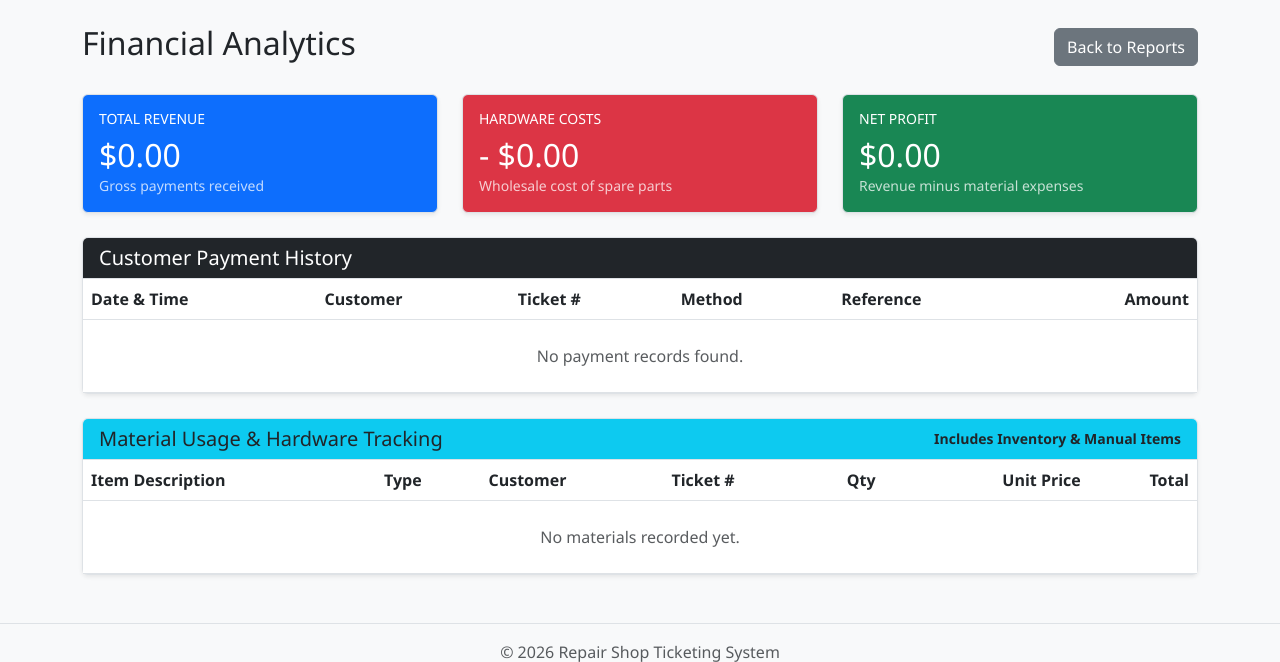
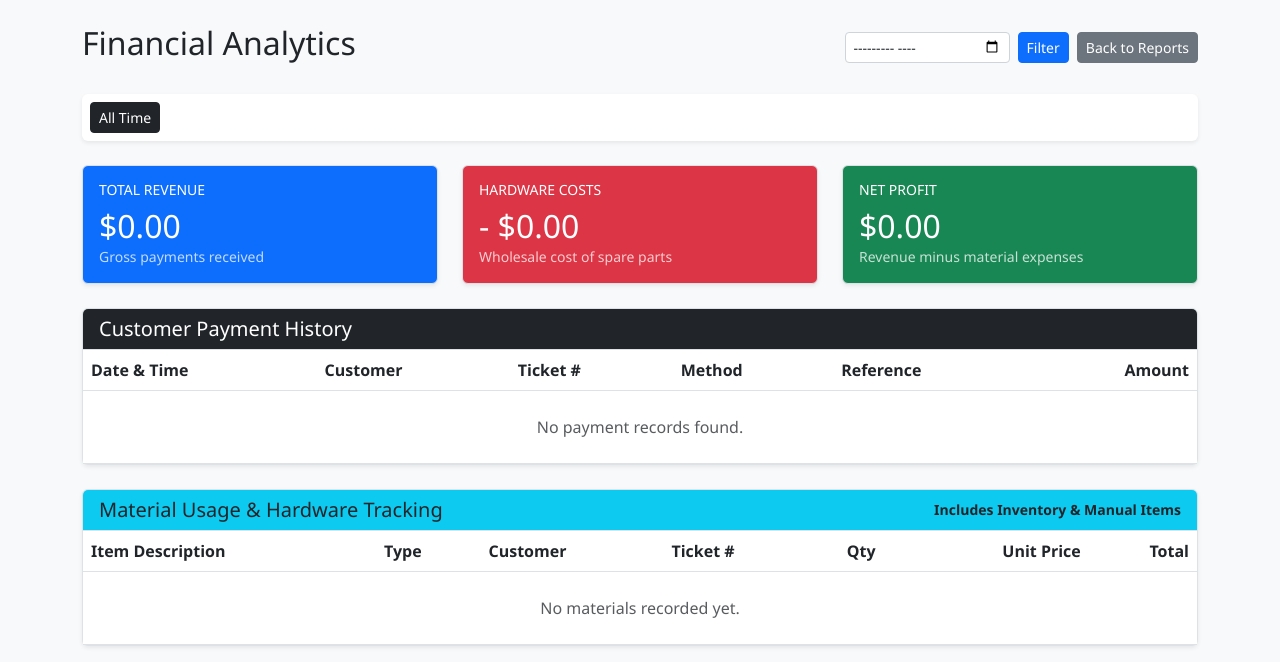
Before and after one commit to ndarjo/repair_shop_ticketing, a Flask app: page /report/finance in a window 1280 px wide. Shown: the part 62-724 px from the top of the page. Run offline with Flask 3, Linux system fonts and the light colour scheme; a user stored in the database is signed in; data that the repository does not hold is empty.

Commit message:
fix consistency

```diff
--- a/models.py
+++ b/models.py
@@ -2,7 +2,6 @@ from flask_sqlalchemy import SQLAlchemy
 from flask_login import UserMixin
 from datetime import datetime, timezone
 from werkzeug.security import generate_password_hash, check_password_hash
-import json
 
 db = SQLAlchemy()
 
@@ -192,7 +191,6 @@ class Ticket(db.Model):
     @staticmethod
     def generate_unique_number():
         """Generates a unique ticket number with collision check"""
-        import uuid
         while True:
             ticket_number = f"TKT-{datetime.now(timezone.utc).strftime('%Y%m%d')}-{uuid.uuid4().hex[:6].upper()}"
             if not Ticket.query.filter_by(ticket_number=ticket_number).first():
@@ -346,5 +344,6 @@ class InvoiceItem(db.Model):
     spare_part_id = db.Column(db.Integer, db.ForeignKey('spare_parts.id'), nullable=True)
     description = db.Column(db.String(255), nullable=False)
     quantity = db.Column(db.Integer, default=1)
+    cost_price = db.Column(db.Numeric(10, 2), nullable=False, default=0.0)
     unit_price = db.Column(db.Numeric(10, 2), nullable=False, default=0.0)
     total_price = db.Column(db.Numeric(10, 2), nullable=False, default=0.0)
--- a/routes.py
+++ b/routes.py
@@ -312,60 +312,136 @@ def devices_list():
 @require_permission('view_reports')
 def reports():
     """Route for the Reports link in base.html"""
+    selected_month = request.args.get('month') # Format: YYYY-MM
+
     # Calculate Total Revenue (Gross)
-    gross_revenue = db.session.query(func.sum(Payment.amount)).scalar() or 0.0
+    rev_q = db.session.query(func.sum(Payment.amount))
+    if selected_month:
+        rev_q = rev_q.filter(func.strftime('%Y-%m', Payment.paid_at) == selected_month)
+    gross_revenue = rev_q.scalar() or 0.0
 
     # Calculate Total Hardware Cost
-    hardware_cost = db.session.query(
-        func.sum(SparePart.cost * InvoiceItem.quantity)
-    ).join(InvoiceItem, SparePart.id == InvoiceItem.spare_part_id).scalar() or 0.0
+    cost_q = db.session.query(
+        func.sum(InvoiceItem.cost_price * InvoiceItem.quantity)
+    )
+    if selected_month:
+        cost_q = cost_q.join(Invoice, InvoiceItem.invoice_id == Invoice.id).filter(
+            func.strftime('%Y-%m', Invoice.created_at) == selected_month
+        )
+    hardware_cost = cost_q.scalar() or 0.0
 
     monthly_stats = {
         'total_tickets': Ticket.query.count(),
         'completed_tickets': Ticket.query.filter_by(current_phase='Already Taken').count(),
-        'total_revenue': float(gross_revenue) - float(hardware_cost) # Shows Net Profit
+        'gross_revenue': float(gross_revenue),
+        'hardware_cost': float(hardware_cost),
+        'total_revenue': float(gross_revenue) - float(hardware_cost), # Shows Net Profit for dashboard cards
+        'selected_month': selected_month
     }
+
+    # Get available months from payments and invoices for filtering
+    months_p = db.session.query(func.strftime('%Y-%m', Payment.paid_at)).distinct().all()
+    months_i = db.session.query(func.strftime('%Y-%m', Invoice.created_at)).distinct().all()
+    available_months = sorted(list(set([m[0] for m in (months_p + months_i) if m[0]])), reverse=True)
+
     # Fetch recent tickets for the report table
-    recent_tickets = Ticket.query.order_by(desc(Ticket.created_at)).limit(5).all()
-    return render_template('reports.html', monthly_stats=monthly_stats, recent_tickets=recent_tickets)
+    recent_tickets_q = Ticket.query
+    if selected_month:
+        recent_tickets_q = recent_tickets_q.filter(func.strftime('%Y-%m', Ticket.created_at) == selected_month)
+    recent_tickets = recent_tickets_q.order_by(desc(Ticket.created_at)).limit(5).all()
+
+    return render_template('reports.html',
+                           monthly_stats=monthly_stats,
+                           recent_tickets=recent_tickets,
+                           available_months=available_months)
 
 @report_bp.route('/finance')
 @login_required
 @require_permission('view_reports')
 def finance_report():
     """Detailed financial report showing Net Profit and Payment History"""
+    selected_month = request.args.get('month') # Expecting YYYY-MM
+
     # Total money paid by customers
-    total_revenue = db.session.query(func.sum(Payment.amount)).scalar() or 0.0
+    rev_q = db.session.query(func.sum(Payment.amount))
+    if selected_month:
+        rev_q = rev_q.filter(func.strftime('%Y-%m', Payment.paid_at) == selected_month)
+    total_revenue = rev_q.scalar() or 0.0
 
     # Total wholesale cost of all hardware replacements used
-    total_hardware_cost = db.session.query(
-        func.sum(SparePart.cost * InvoiceItem.quantity)
-    ).join(InvoiceItem, SparePart.id == InvoiceItem.spare_part_id).scalar() or 0.0
+    cost_q = db.session.query(
+        func.sum(InvoiceItem.cost_price * InvoiceItem.quantity)
+    )
+    if selected_month:
+        cost_q = cost_q.join(Invoice, InvoiceItem.invoice_id == Invoice.id).filter(
+            func.strftime('%Y-%m', Invoice.created_at) == selected_month
+        )
+    total_hardware_cost = cost_q.scalar() or 0.0
 
     net_profit = float(total_revenue) - float(total_hardware_cost)
 
     # Detailed payment history by customer
-    payment_history = db.session.query(Payment, Ticket, Customer).join(
+    ph_q = db.session.query(Payment, Ticket, Customer).join(
         Ticket, Payment.ticket_id == Ticket.id
     ).join(
         Customer, Ticket.customer_id == Customer.id
-    ).order_by(desc(Payment.paid_at)).all()
+    )
+    if selected_month:
+        ph_q = ph_q.filter(func.strftime('%Y-%m', Payment.paid_at) == selected_month)
+    payment_history = ph_q.order_by(desc(Payment.paid_at)).all()
 
     # Detailed material usage (Standard Parts + Manual Items)
-    material_usage = db.session.query(InvoiceItem, Ticket, Customer).join(
+    mu_q = db.session.query(InvoiceItem, Ticket, Customer).join(
         Invoice, InvoiceItem.invoice_id == Invoice.id
     ).join(
         Ticket, Invoice.ticket_id == Ticket.id
     ).join(
         Customer, Ticket.customer_id == Customer.id
-    ).order_by(desc(InvoiceItem.id)).all()
+    )
+    if selected_month:
+        mu_q = mu_q.filter(func.strftime('%Y-%m', Invoice.created_at) == selected_month)
+    material_usage = mu_q.order_by(desc(InvoiceItem.id)).all()
+
+    # Monthly breakdown for financial analysis
+    monthly_data = {}
+
+    # Aggregate Revenue by Month
+    rev_results = db.session.query(
+        func.strftime('%Y-%m', Payment.paid_at).label('month'),
+        func.sum(Payment.amount)
+    ).group_by('month').all()
+
+    for month, total in rev_results:
+        if month:
+            monthly_data[month] = {'revenue': float(total), 'costs': 0.0, 'profit': float(total)}
+
+    # Aggregate Hardware Costs by Month (based on Invoice date)
+    cost_results = db.session.query(
+        func.strftime('%Y-%m', Invoice.created_at).label('month'),
+        func.sum(InvoiceItem.cost_price * InvoiceItem.quantity)
+    ).join(Invoice, InvoiceItem.invoice_id == Invoice.id)\
+     .group_by('month').all()
+
+    for month, total in cost_results:
+        if month:
+            if month not in monthly_data:
+                monthly_data[month] = {'revenue': 0.0, 'costs': 0.0, 'profit': 0.0}
+            monthly_data[month]['costs'] = float(total)
+            monthly_data[month]['profit'] = monthly_data[month]['revenue'] - monthly_data[month]['costs']
+
+    # Sort months descending for the report
+    monthly_analysis = sorted([{'month': k, **v} for k, v in monthly_data.items()],
+                              key=lambda x: x['month'], reverse=True)
 
     return render_template('finance_report.html',
                            total_revenue=total_revenue,
                            total_hardware_cost=total_hardware_cost,
                            net_profit=net_profit,
                            payment_history=payment_history,
-                           material_usage=material_usage)
+                           material_usage=material_usage,
+                           monthly_analysis=monthly_analysis,
+                           selected_month=selected_month,
+                           available_months=[m['month'] for m in monthly_analysis])
 
 @admin_bp.route('/', endpoint='dashboard')
 @admin_bp.route('/dashboard', endpoint='dashboard')
@@ -737,6 +813,17 @@ def add_service(ticket_id):
     if ticket and ticket.current_phase == 'Already Taken' and not (current_user.is_superuser or current_user.has_role('manager')):
         return redirect(url_for('ticket.ticket_detail', ticket_id=ticket_id))
 
+    # Ensure a draft invoice exists to hold the charges
+    invoice = Invoice.query.filter_by(ticket_id=ticket_id).first()
+    if not invoice:
+        invoice = Invoice(
+            invoice_number=f"INV-{datetime.now(timezone.utc).strftime('%Y%m%d')}-{uuid.uuid4().hex[:6].upper()}",
+            ticket_id=ticket_id,
+            status='Draft'
+        )
+        db.session.add(invoice)
+        db.session.flush()
+
     service_id = request.form.get('service_id')
     quantity = request.form.get('quantity', 1, type=int)
 
@@ -749,6 +836,8 @@ def add_service(ticket_id):
             price_charged=service.price
         )
         db.session.add(ts)
+        db.session.flush()
+        invoice.calculate_total()
         db.session.commit()
         flash(f'Service "{service.name}" added.', 'success')
     return redirect(url_for('ticket.ticket_detail', ticket_id=ticket_id))
@@ -764,7 +853,11 @@ def remove_service(ticket_id, ts_id):
 
     ts = db.session.get(TicketService, ts_id)
     if ts:
+        invoice = Invoice.query.filter_by(ticket_id=ticket_id).first()
         db.session.delete(ts)
+        db.session.flush()
+        if invoice:
+            invoice.calculate_total()
         db.session.commit()
         flash('Service removed.', 'success')
     return redirect(url_for('ticket.ticket_detail', ticket_id=ticket_id))
@@ -785,6 +878,7 @@ def add_part(ticket_id):
 
     description = ""
     item_price = 0.0
+    item_cost = 0.0
     spare_part_id = None
 
     if part_id:
@@ -792,6 +886,7 @@ def add_part(ticket_id):
         if part:
             description = part.name
             item_price = Decimal(str(price)) if price is not None else part.selling_price
+            item_cost = part.cost
             spare_part_id = part.id
     elif manual_name:
         description = manual_name
@@ -817,6 +912,7 @@ def add_part(ticket_id):
             spare_part_id=spare_part_id,
             description=description,
             quantity=quantity,
+            cost_price=item_cost,
             unit_price=item_price,
             total_price=item_price * quantity
         )
@@ -879,6 +975,16 @@ def record_payment(ticket_id):
         paid_at=datetime.now(timezone.utc)
     )
     db.session.add(payment)
+    db.session.flush()
+
+    # Synchronize Invoice status with the new payment balance
+    invoice = Invoice.query.filter_by(ticket_id=ticket.id).first()
+    if invoice:
+        balance = invoice.remaining_balance
+        if balance <= 0:
+            invoice.status = 'Paid'
+        elif balance < invoice.total_amount:
+            invoice.status = 'Partial'
 
     # Fetch global symbol for the automated note content
     shop_admin = User.query.filter_by(is_superuser=True).first()
@@ -1138,6 +1244,7 @@ def device_detail(device_id):
 # ==================== CUSTOMER AJAX ROUTERS (COMPLETING MAIN.JS MATCH) ====================
 @customer_bp.route('/search', methods=['GET'])
 @login_required
+@require_permission('view_customer')
 def search_customers():
     """Asynchronous search endpoint requested by main.js customer_search input"""
     query = request.args.get('q', '').strip()
@@ -1173,6 +1280,7 @@ def new_customer_ajax():
 # ==================== DEVICE AJAX ROUTERS (COMPLETING MAIN.JS MATCH) ====================
 @device_bp.route('/search/<int:customer_id>', methods=['GET'])
 @login_required
+@require_permission('view_customer')
 def search_devices(customer_id):
     """Asynchronous search endpoint checking customer context profiles"""
     query = request.args.get('q', '').strip()
@@ -1205,6 +1313,8 @@ def new_device_ajax():
         device_type=device_type,
         brand=brand,
         model_number=request.form.get('model_number'),
+        serial_number=request.form.get('serial_number'),
+        color=request.form.get('color'),
         cpu=request.form.get('cpu'),
         ram=request.form.get('ram'),
         storage_type=request.form.get('storage_type'),
--- a/templates/finance_report.html
+++ b/templates/finance_report.html
@@ -5,7 +5,36 @@
 {% block content %}
 <div class="d-flex justify-content-between align-items-center mb-4">
     <h2>Financial Analytics</h2>
-    <a href="{{ url_for('report.reports') }}" class="btn btn-secondary">Back to Reports</a>
+    <div class="d-flex gap-2">
+        <form action="{{ url_for('report.finance_report') }}" method="GET" class="d-inline-flex gap-2">
+            <input type="month" name="month" class="form-control form-control-sm" value="{{ selected_month or '' }}">
+            <button type="submit" class="btn btn-sm btn-primary">Filter</button>
+            {% if selected_month %}
+                <a href="{{ url_for('report.finance_report') }}" class="btn btn-sm btn-outline-secondary">Clear</a>
+            {% endif %}
+        </form>
+        <a href="{{ url_for('report.reports') }}" class="btn btn-sm btn-secondary">Back to Reports</a>
+    </div>
+</div>
+
+<!-- Quick Navigation Buttons -->
+<div class="mb-4">
+    <div class="card shadow-sm border-0">
+        <div class="card-body p-2">
+            <div class="d-flex flex-wrap gap-2">
+                <a href="{{ url_for('report.finance_report') }}"
+                   class="btn btn-sm {{ 'btn-dark' if not selected_month else 'btn-outline-dark' }}">
+                    All Time
+                </a>
+                {% for month_str in available_months %}
+                    <a href="{{ url_for('report.finance_report', month=month_str) }}"
+                       class="btn btn-sm {{ 'btn-primary' if selected_month == month_str else 'btn-outline-primary' }}">
+                        {{ month_str }}
+                    </a>
+                {% endfor %}
+            </div>
+        </div>
+    </div>
 </div>
 
 <div class="row mb-4">
```
Also changed, not shown: templates/reports.html (+13 -1 lines).
